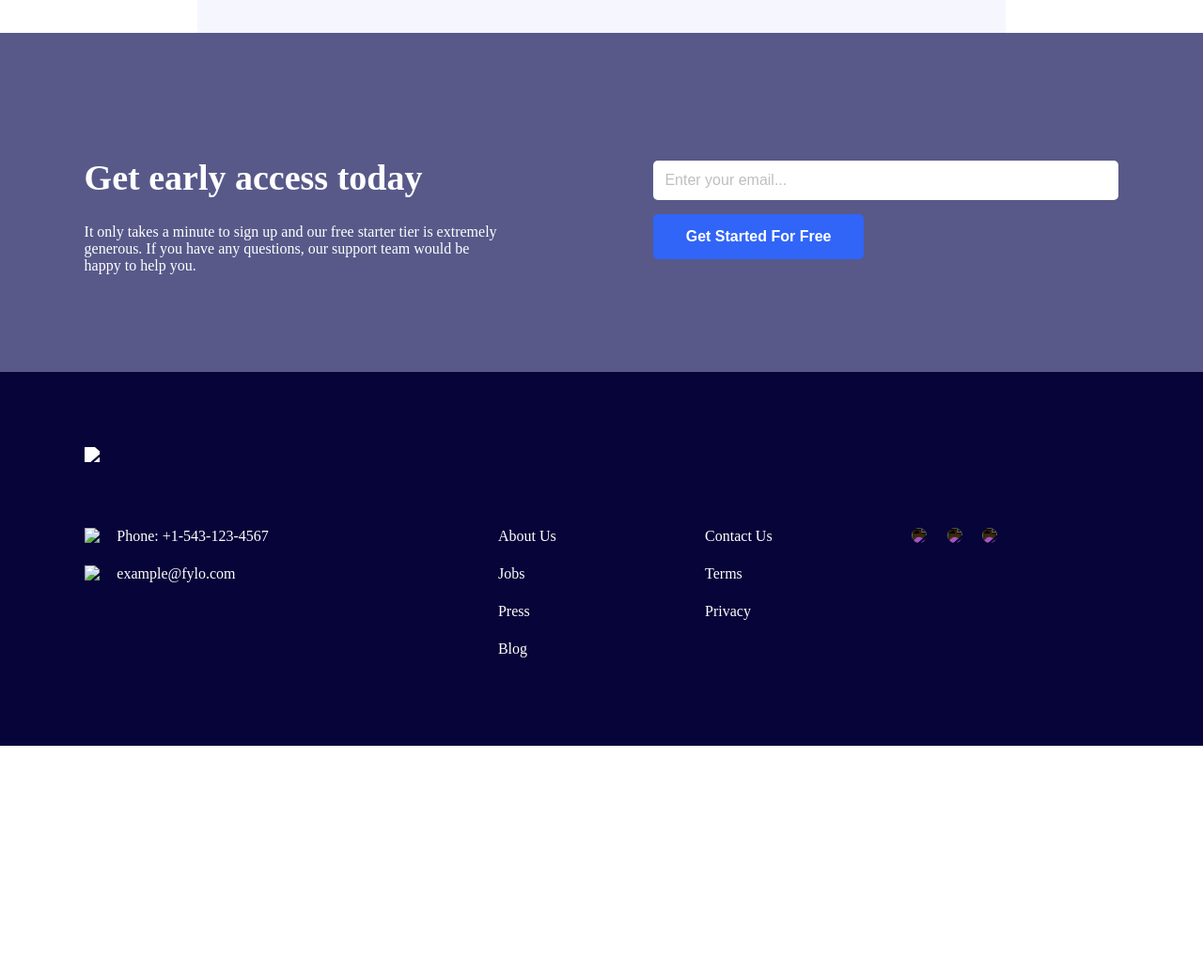
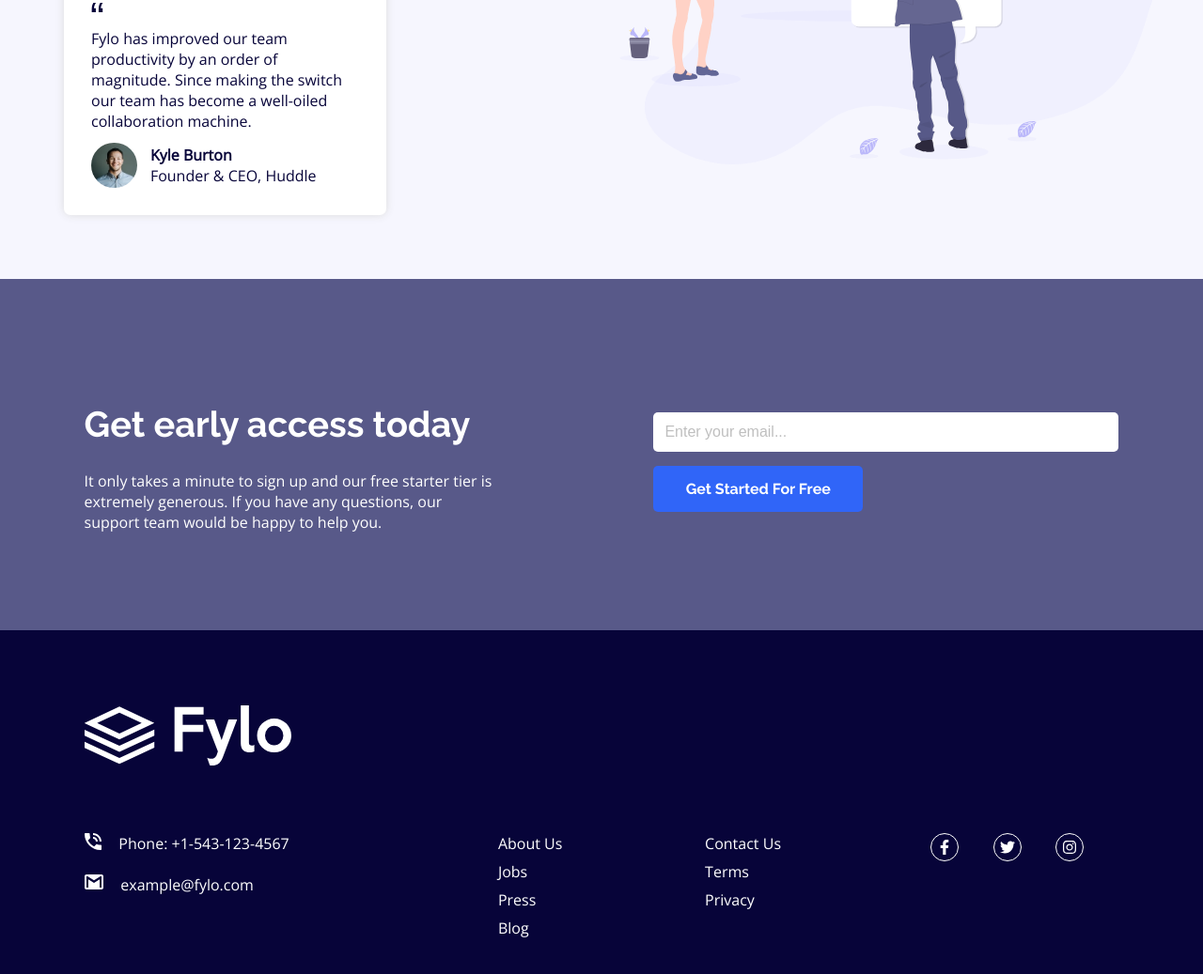
Before and after one commit to nomenoblitum17/fylo-page-1, a plain HTML site: page index.html in a window 1280 px wide. Shown: the part 1221-2258 px from the top of the page at 94% size. Before the commit the page ends 2015 px from the top, so only its background shows below. Drawn offline with nearby package versions, Linux system fonts and the light colour scheme.

Commit message:
final page

```diff
--- a/index.html
+++ b/index.html
@@ -2,9 +2,12 @@
 <html lang="en">
 <head>
   <meta charset="UTF-8">
-  <meta name="viewport" content="width=device-width, initial-scale=1.0"> <!-- displays site properly based on user's device -->
+  <meta name="viewport" content="width=device-width, initial-scale=1.0">
   <link rel="icon" type="image/png" sizes="32x32" href="./images/favicon-32x32.png">
   <link rel="stylesheet" href="styles.css">
+  <link rel="preconnect" href="https://fonts.googleapis.com">
+<link rel="preconnect" href="https://fonts.gstatic.com" crossorigin>
+<link href="https://fonts.googleapis.com/css2?family=Open+Sans&family=Raleway:wght@400;700&display=swap" rel="stylesheet">
   <title>Frontend Mentor | Fylo landing page with two column layout</title>
 </head>
 <body>
@@ -85,17 +88,16 @@
       </div>
       <div class="footer3">
         <ul>
-
           <li><a href="#">Contact Us</a> </li>
           <li><a href="#"> Terms</a> </li>
           <li><a href="#">Privacy</a></li>
         </ul>
       </div>
       <div class="footer4">
-        <div class="social">
-          <a href="#"><img src="images/facebook.png"></a>
-          <a href="#"><img src="images/twitter.png"></a>
-          <a href="#"><img src="images/instagram.png"></a>
+         <div class="social">
+          <div  class="img-container"><a href="#"><svg class=iconnxmlns="http://www.w3.org/2000/svg" viewBox="0 0 320 512"><!--! Font Awesome Pro 6.1.1 by @fontawesome - https://fontawesome.com License - https://fontawesome.com/license (Commercial License) Copyright 2022 Fonticons, Inc. --><path d="M279.14 288l14.22-92.66h-88.91v-60.13c0-25.35 12.42-50.06 52.24-50.06h40.42V6.26S260.43 0 225.36 0c-73.22 0-121.08 44.38-121.08 124.72v70.62H22.89V288h81.39v224h100.17V288z"/></svg></a></div>
+          <div class="img-container"><a href="#"><svg class=icon xmlns="http://www.w3.org/2000/svg" viewBox="0 0 512 512"><!--! Font Awesome Pro 6.1.1 by @fontawesome - https://fontawesome.com License - https://fontawesome.com/license (Commercial License) Copyright 2022 Fonticons, Inc. --><path d="M459.37 151.716c.325 4.548.325 9.097.325 13.645 0 138.72-105.583 298.558-298.558 298.558-59.452 0-114.68-17.219-161.137-47.106 8.447.974 16.568 1.299 25.34 1.299 49.055 0 94.213-16.568 130.274-44.832-46.132-.975-84.792-31.188-98.112-72.772 6.498.974 12.995 1.624 19.818 1.624 9.421 0 18.843-1.3 27.614-3.573-48.081-9.747-84.143-51.98-84.143-102.985v-1.299c13.969 7.797 30.214 12.67 47.431 13.319-28.264-18.843-46.781-51.005-46.781-87.391 0-19.492 5.197-37.36 14.294-52.954 51.655 63.675 129.3 105.258 216.365 109.807-1.624-7.797-2.599-15.918-2.599-24.04 0-57.828 46.782-104.934 104.934-104.934 30.213 0 57.502 12.67 76.67 33.137 23.715-4.548 46.456-13.32 66.599-25.34-7.798 24.366-24.366 44.833-46.132 57.827 21.117-2.273 41.584-8.122 60.426-16.243-14.292 20.791-32.161 39.308-52.628 54.253z"/></svg></a></div>
+          <div class="img-container"><a href="#"><svg class=icon xmlns="http://www.w3.org/2000/svg" viewBox="0 0 448 512"><!--! Font Awesome Pro 6.1.1 by @fontawesome - https://fontawesome.com License - https://fontawesome.com/license (Commercial License) Copyright 2022 Fonticons, Inc. --><path d="M224.1 141c-63.6 0-114.9 51.3-114.9 114.9s51.3 114.9 114.9 114.9S339 319.5 339 255.9 287.7 141 224.1 141zm0 189.6c-41.1 0-74.7-33.5-74.7-74.7s33.5-74.7 74.7-74.7 74.7 33.5 74.7 74.7-33.6 74.7-74.7 74.7zm146.4-194.3c0 14.9-12 26.8-26.8 26.8-14.9 0-26.8-12-26.8-26.8s12-26.8 26.8-26.8 26.8 12 26.8 26.8zm76.1 27.2c-1.7-35.9-9.9-67.7-36.2-93.9-26.2-26.2-58-34.4-93.9-36.2-37-2.1-147.9-2.1-184.9 0-35.8 1.7-67.6 9.9-93.9 36.1s-34.4 58-36.2 93.9c-2.1 37-2.1 147.9 0 184.9 1.7 35.9 9.9 67.7 36.2 93.9s58 34.4 93.9 36.2c37 2.1 147.9 2.1 184.9 0 35.9-1.7 67.7-9.9 93.9-36.2 26.2-26.2 34.4-58 36.2-93.9 2.1-37 2.1-147.8 0-184.8zM398.8 388c-7.8 19.6-22.9 34.7-42.6 42.6-29.5 11.7-99.5 9-132.1 9s-102.7 2.6-132.1-9c-19.6-7.8-34.7-22.9-42.6-42.6-11.7-29.5-9-99.5-9-132.1s-2.6-102.7 9-132.1c7.8-19.6 22.9-34.7 42.6-42.6 29.5-11.7 99.5-9 132.1-9s102.7-2.6 132.1 9c19.6 7.8 34.7 22.9 42.6 42.6 11.7 29.5 9 99.5 9 132.1s2.7 102.7-9 132.1z"/></svg></a></div>
         </div>
       </div>
     </div>
--- a/styles.css
+++ b/styles.css
@@ -30,6 +30,8 @@
     background: none;
     margin:5%;
     color: hsl(243, 87%, 12%);
+    font-family: 'Raleway', sans-serif;
+    font-weight: 400;
 }
 
 .flex-container button:hover {
@@ -65,11 +67,14 @@
 .num1 h2 {
     font-size: 38px;
     color: hsl(243, 87%, 12%);
+    font-family: 'Raleway', sans-serif;
+    font-weight: 700;
 }
 
 .num1 p {
     margin: 5% 15% 4% 0;
     color: hsl(243, 87%, 12%);
+    font-family: 'Open Sans', sans-serif;
 }
 
 .num1 form {
@@ -83,6 +88,7 @@
     margin-right: 4%;
     border-radius: 5px;
     border: 1px solid  hsl(243, 87%, 12%);
+    font-family: 'Open Sans', sans-serif;
 }
 
 .num1 form input::placeholder {
@@ -103,6 +109,8 @@
     font-weight: 700;
     box-shadow: 0px 0px 10px #aaa;
     transition: all 0.2s ease-in-out;
+    font-family: 'Raleway', sans-serif;
+    font-weight: 400;
 }
 
 .num1 form button:hover {
@@ -133,12 +141,19 @@
 .num2 h2 {
     margin-bottom: 4%;
     font-size: 38px;
+    font-family: 'Raleway', sans-serif;
+    font-weight: 700;
+}
+
+.section-text p {
+    font-family: 'Open Sans', sans-serif;
 }
 
 .p2 {
     margin: 1.5% 0;
     padding-right: 25%;
     color: hsl(238, 22%, 44%);
+
 }
 
 .num2 .section-text a {
@@ -194,7 +209,7 @@
 .num3  {
     background:  hsl(238, 22%, 44%);
     padding: 13vh 7%;
-    /* width: 100%; */
+    width: 100%;
     box-sizing: border-box;
     display: flex;
 }
@@ -207,6 +222,8 @@
     font-size:38px;
     margin: 5% 0;
     color: #fff;
+    font-family: 'Raleway', sans-serif;
+    font-weight: 700;
 }
 
 .num3 p {
@@ -246,6 +263,7 @@
     border-radius: 5px;
     font-weight: 700;
     transition: all 0.2s ease-in-out;
+    font-family: 'Raleway', sans-serif;
 }
 
 .num3 form button:hover {
@@ -259,6 +277,7 @@ footer {
     position: relative;
     background:  hsl(243, 87%, 12%);
     color: #fff;
+    font-family: 'Open Sans', sans-serif;
 }
 
 .footer-logo {
@@ -297,23 +316,73 @@ footer {
     margin-bottom: 7%;
 }
 
+.footer2 li, .footer3 li {
+    list-style-type: none;
+    margin-bottom: 8px;
+}
+
+.footer2 li a, .footer3 li a {
+    text-decoration: none;
+}
+
+.footer2 li a:hover, .footer3 li a:hover {
+    color: hsl(224, 93%, 58%);
+    text-decoration: none;
+}
+
 .footer4 {
     display: flex;
     flex-direction: column;
     justify-content: space-between;
 }
 
-.footer4 img {
-    width: 30px;
-    margin-right: 8%;
-    border-radius: 100%;
-    filter: invert(100%);
+.social {
+    display: flex;
+    justify-content: space-evenly;
 }
 
 
-.footer li {
-    margin-bottom: 10%;
-    list-style-type: none;
+.img-container a svg{
+    object-fit: contain;
+    width: 16px;
+    height: 16px;
+
+
+    align-self: center;
+    margin: 0;
+    fill: #fff;
+}
+
+.img-container a {
+    width: 30px;
+    height: 30px;
+    border: 1px solid #fff;
+    border-radius:100%;
+    box-sizing: border-box;
+    padding: 4px;
+    display: flex;
+    align-items: center;
+    justify-content: center;
+}
+
+.img-container a:hover {
+    border: 2px solid hsl(224, 93%, 58%);
+    fill: hsl(224, 93%, 58%);
+}
+
+.img-container {
+    display: flex;
+    flex-direction: column;
+    justify-content: center;
+    align-items: center;
+    margin-right: 8%;
+    /*border: 2px solid #fff;*/
+    border-radius: 100%;
+    transition: fill border 0.2s ease-in-out;
+}
+
+.img-container a svg:hover {
+    fill: hsl(224, 93%, 58%);
 }
 
 
@@ -486,5 +555,6 @@ footer {
     .social {
         width: 100%;
         text-align: center;
+        justify-content: center;
     }
 }
```
Also changed, not shown: images/avatar-testimonial.jpg (added), images/bg-curve-desktop.svg (added), images/bg-curve-mobile.svg (added), images/favicon-32x32.png (added), images/icon-arrow.svg (added), images/icon-email.svg (added), images/icon-phone.svg (added), images/icon-quotes.svg (added), images/illustration-1.svg (added), images/illustration-2.svg (added), images/logo.svg (added), 1 other file.
